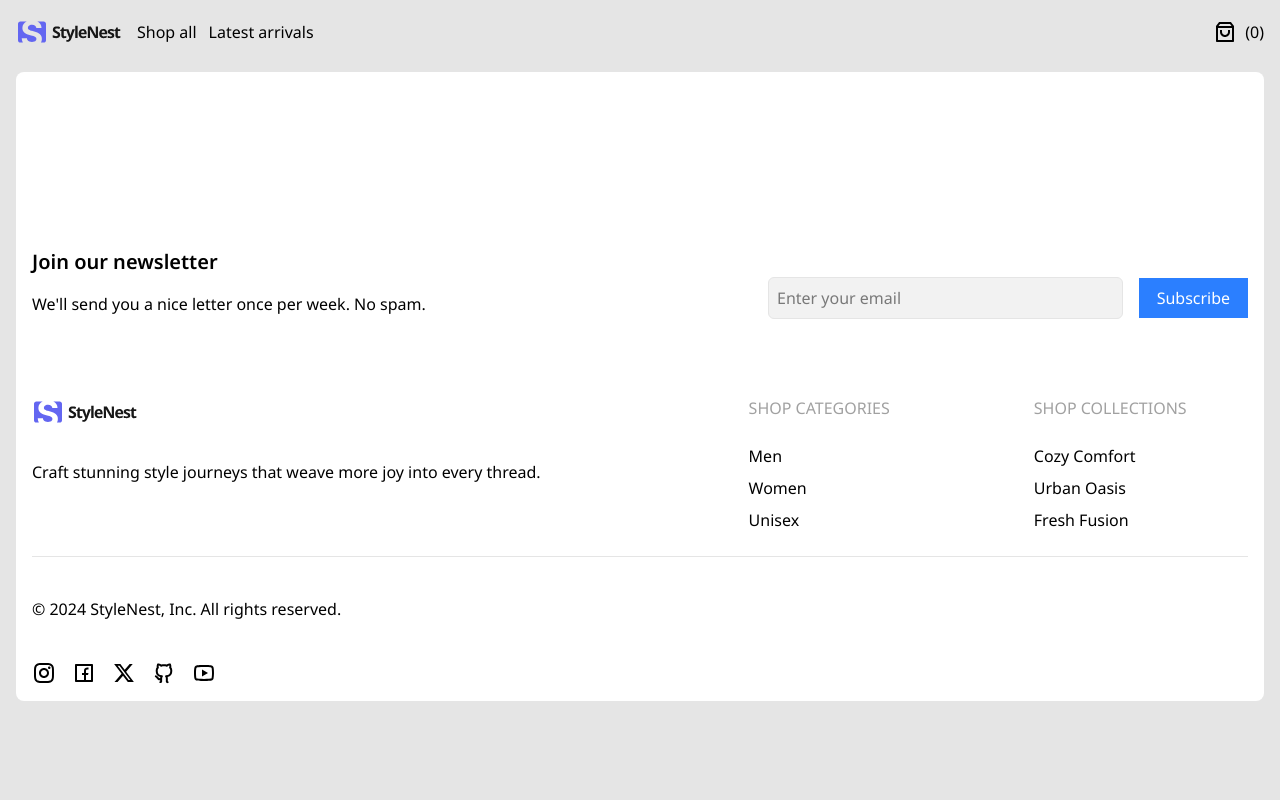
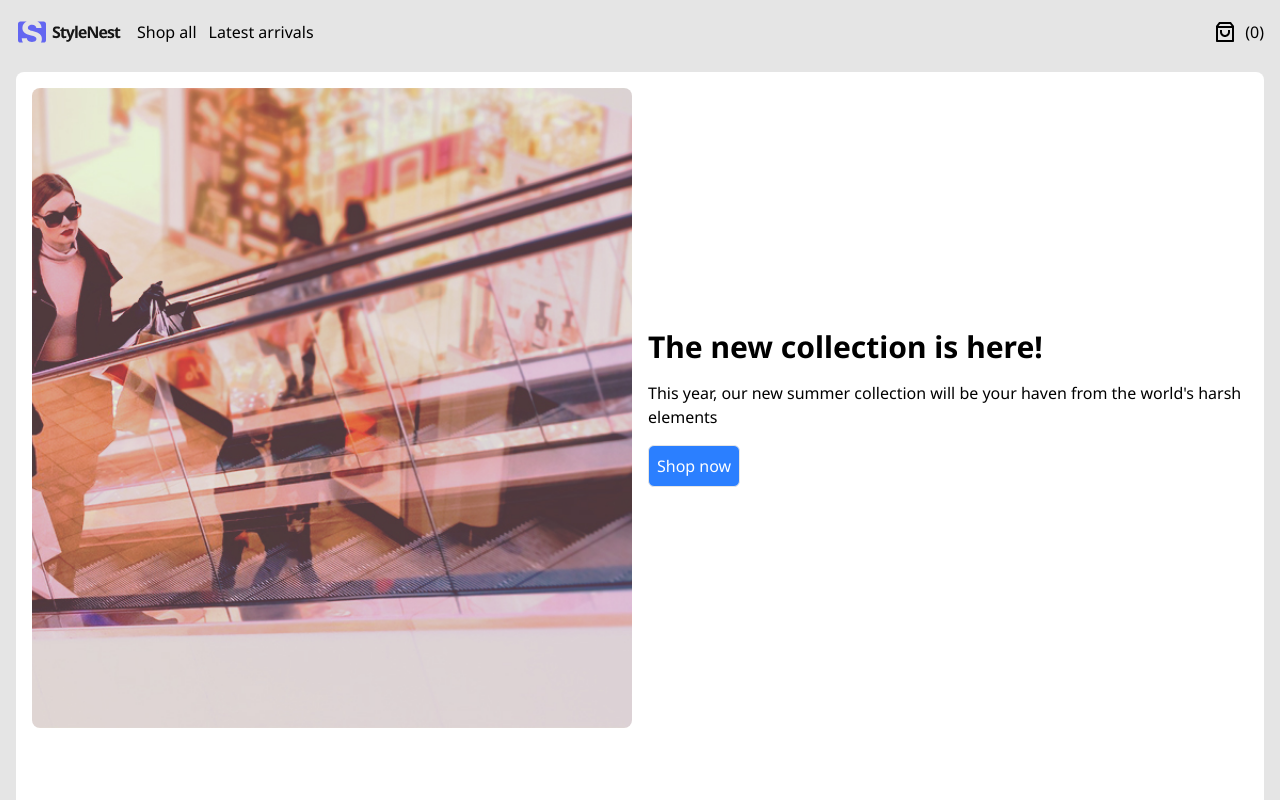
Before and after one commit to angeloilardi/stylenest, a React (Vite) app: page / in a window 1280 px wide. Shown: the top 800 px of the page. Built offline with nearby package versions, Linux system fonts and the light colour scheme.

Commit message:
styling - landing layout

```diff
--- a/src/App.tsx
+++ b/src/App.tsx
@@ -1,4 +1,5 @@
 import "./App.css";
+import Button from "./components/ui/Button";
 import { CartProvider } from "./context/Cart/CartProvider";
 import { Outlet } from "react-router-dom";
 
@@ -7,7 +8,23 @@ function App() {
     <CartProvider>
       <div>
         {/* This will render the matched route component */}
+
         <Outlet />
+      </div>
+      <div className="grid grid-cols-1 lg:grid-cols-2 items-center justify-center gap-4 h-[80vh]">
+        <img
+          src="public/assets/images/Enzj4-4W4AMQ1ml.jpeg"
+          alt=""
+          className="object-cover h-full rounded-lg"
+        />
+        <div className="flex flex-col gap-4">
+          <h1 className="text-3xl font-bold">The new collection is here!</h1>
+          <h2>
+            This year, our new summer collection will be your haven from the
+            world's harsh elements
+          </h2>
+          <Button className="bg-blue-500 text-white w-max">Shop now</Button>
+        </div>
       </div>
     </CartProvider>
   );
--- a/src/components/Footer.tsx
+++ b/src/components/Footer.tsx
@@ -7,11 +7,12 @@ import {
   RiGithubLine,
   RiYoutubeLine,
 } from "react-icons/ri";
+import Button from "./ui/Button";
 
 const Footer = () => {
   return (
     <>
-      <footer className="mt-40">
+      <footer className="mt-20">
         <div className="border-b border-neutral-200">
           <div className="flex flex-col lg:flex-row md:justify-between lg:items-center">
             <div>
@@ -33,9 +34,9 @@ const Footer = () => {
                 placeholder="Enter your email"
                 className="w-full border border-neutral-200 bg-neutral-200/50 p-2 rounded-md"
               />
-              <button className="w-full bg-blue-500 text-white p-2 md:w-36">
+              <Button className="bg-blue-500 text-white p-2 md:w-36">
                 Subscribe
-              </button>
+              </Button>
             </form>
           </div>
           <div className="lg:flex lg:flex-row lg:gap-52 md:mt-12">
--- a/src/components/ui/Button.tsx
+++ b/src/components/ui/Button.tsx
@@ -8,7 +8,7 @@ interface IProps {
 const Button = ({ icon, onClick, children, className }: IProps) => {
   return (
     <button
-      className={`border border-neutral-200 px-2 flex items-center gap-2 rounded-md ${className}`}
+      className={`border border-neutral-200 p-2 flex items-center justify-center gap-2 rounded-md ${className}`}
       onClick={onClick}
     >
       {icon}
--- a/src/main.tsx
+++ b/src/main.tsx
@@ -15,7 +15,7 @@ createRoot(document.getElementById("root")!).render(
   <StrictMode>
     <CartProvider>
       <Navbar />
-      <div className="mx-auto bg-white p-4 rounded-lg">
+      <div className="mx-auto bg-white p-4 rounded-lg w-full">
         <BrowserRouter>
           <Routes>
             <Route path="/" element={<App />} />
```
Also changed, not shown: public/assets/images/Enzj4-4W4AMQ1ml.jpeg (added).
